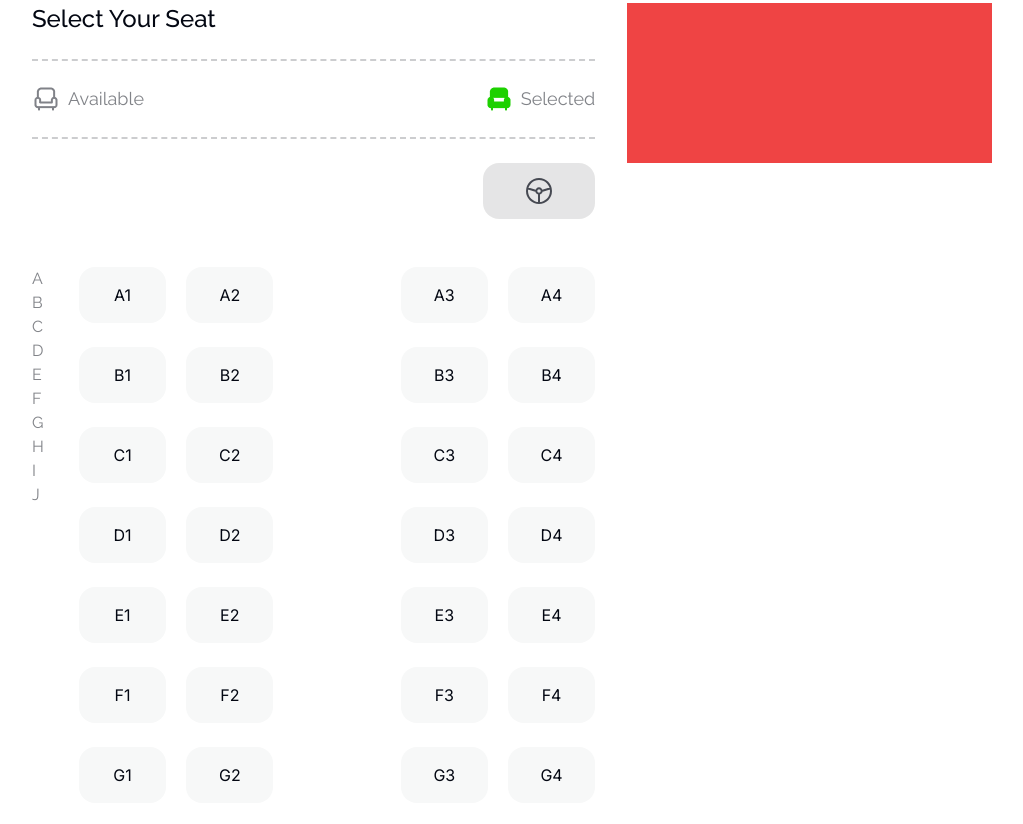
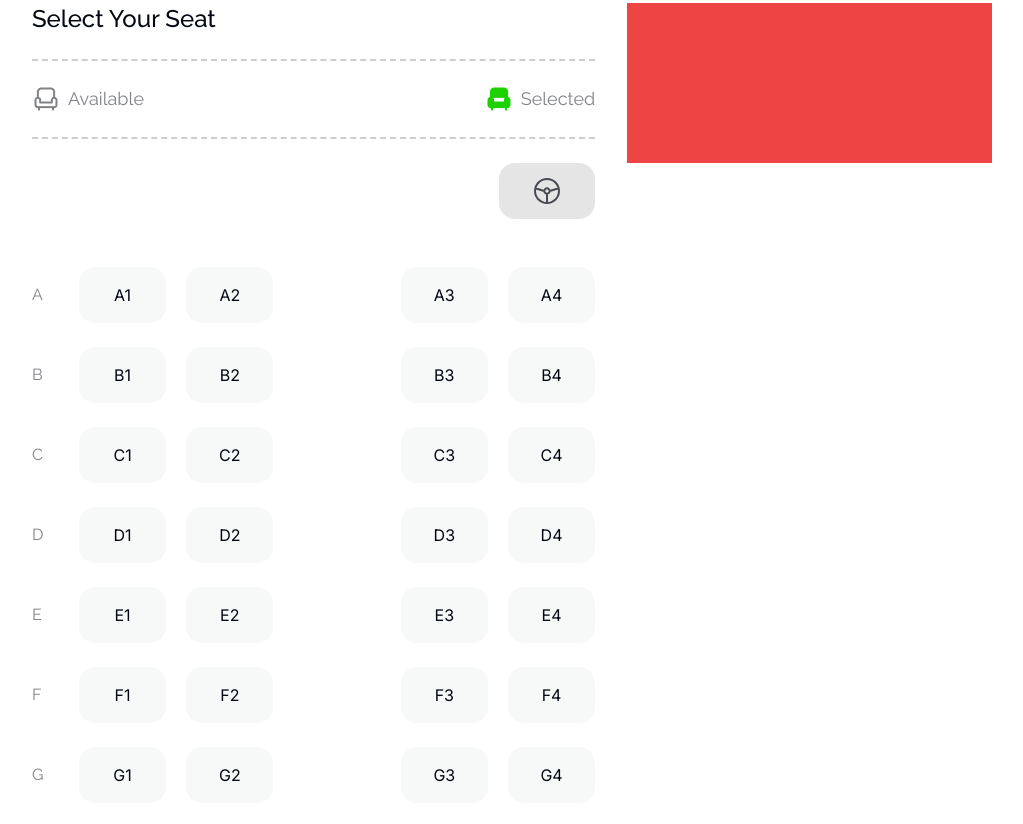
Before and after one commit to ay0-0n/b9-a4, a plain HTML site: page index.html in a window 1280 px wide. Shown: the part 2239-3063 px from the top of the page, without its empty margins (128-1151 px from the left). Drawn offline with nearby package versions, Linux system fonts and the light colour scheme.

Commit message:
Done Left Side of Bus seating

```diff
--- a/index.html
+++ b/index.html
@@ -173,18 +173,6 @@
           <button class=" rounded-xl hover:bg-primary hover:text-white text-primary border-2 border-primary px-9 py-5 text-xl font-semibold mt-16">See All Offers</button>
         </section>
 
-
-
-
-
-
-
-
-
-
-
-
-
         <!--Ticketing Section-->
         <section id="ticket-section" class="bg-[#F7F8F8] border-t-2 border-primary w-full mt-32 rounded-t-[88px] pb-36">
           <!--Part1-->
@@ -272,16 +260,18 @@
               <!--Dynamic Seating-->
             <div>
               <div class="grid grid-cols-12 grid-rows-11 gap-0 mt-6">
+
                 <!--Sterring Wheel-->
                 <div class="col-span-12 flex justify-end">
-                  <div class="w-28 h-14 flex flex-row justify-center items-center rounded-2xl bg-[#0307121A]">
+                  <div class="w-16 md:w-14 lg:w-24 h-14 flex flex-row justify-center items-center rounded-2xl bg-[#0307121A]">
                     <svg xmlns="http://www.w3.org/2000/svg" width="32" height="32" viewBox="0 0 32 32" fill="none">
                       <path d="M16 28C14.4241 28 12.8637 27.6896 11.4078 27.0866C9.95189 26.4835 8.62902 25.5996 7.51472 24.4853C6.40042 23.371 5.5165 22.0481 4.91345 20.5922C4.31039 19.1363 4 17.5759 4 16C4 14.4241 4.31039 12.8637 4.91345 11.4078C5.5165 9.95189 6.40042 8.62902 7.51472 7.51472C8.62902 6.40042 9.95189 5.5165 11.4078 4.91345C12.8637 4.31039 14.4241 4 16 4C17.5759 4 19.1363 4.31039 20.5922 4.91345C22.0481 5.5165 23.371 6.40042 24.4853 7.51472C25.5996 8.62902 26.4835 9.95189 27.0866 11.4078C27.6896 12.8637 28 14.4241 28 16C28 17.5759 27.6896 19.1363 27.0866 20.5922C26.4835 22.0481 25.5996 23.371 24.4853 24.4853C23.371 25.5996 22.0481 26.4835 20.5922 27.0866C19.1363 27.6896 17.5759 28 16 28ZM16 28V18.6667M13.3333 16C13.3333 16.7072 13.6143 17.3855 14.1144 17.8856C14.6145 18.3857 15.2928 18.6667 16 18.6667M13.3333 16C13.3333 15.2928 13.6143 14.6145 14.1144 14.1144C14.6145 13.6143 15.2928 13.3333 16 13.3333C16.7072 13.3333 17.3855 13.6143 17.8856 14.1144C18.3857 14.6145 18.6667 15.2928 18.6667 16M13.3333 16L4.33333 13.3333M16 18.6667C16.7072 18.6667 17.3855 18.3857 17.8856 17.8856C18.3857 17.3855 18.6667 16.7072 18.6667 16M18.6667 16L27.6667 13.3333" stroke="#030712" stroke-opacity="0.7" stroke-width="2" stroke-linecap="round" stroke-linejoin="round"/>
                     </svg>
                   </div>
                 </div>
+
                 <!--Seat Name Indicator-->
-                <div class="row-span-10 row-start-2 mt-6">
+                <div class="row-span-10 row-start-2 mt-6 py-4 space-y-14">
                   <p class="text-txt-small3 txt-lg font-normal">A</p>
                   <p class="text-txt-small3 txt-lg font-normal">B</p>
                   <p class="text-txt-small3 txt-lg font-normal">C</p>
@@ -294,7 +284,7 @@
                   <p class="text-txt-small3 txt-lg font-normal">J</p>
                 </div>
 
-
+                <!--Seats-->
                 <div class="col-span-11 row-span-10 row-start-2 mt-6">
                   <div class="col-span-12 flex justify-end">
                     <div class="grid grid-cols-5 gap-y-6 gap-x-5 w-full">
@@ -447,13 +437,11 @@
 
                       <button id="J4" class="bus-seat h-14 flex flex-row justify-center items-center rounded-2xl bg-[#F7F8F8] font-inter hover:bg-[#0307121A]">J4
                       </button>
-
                     </div>
                   </div>
                 </div>
               </div>
             </div>
-
             </div>
 
 
@@ -467,11 +455,6 @@
             <div class="w-full md:w-[38%] h-40 bg-red-500"></div>
           </div>
         </section>
-
-
-
-
-
 
     </main>
 
```
